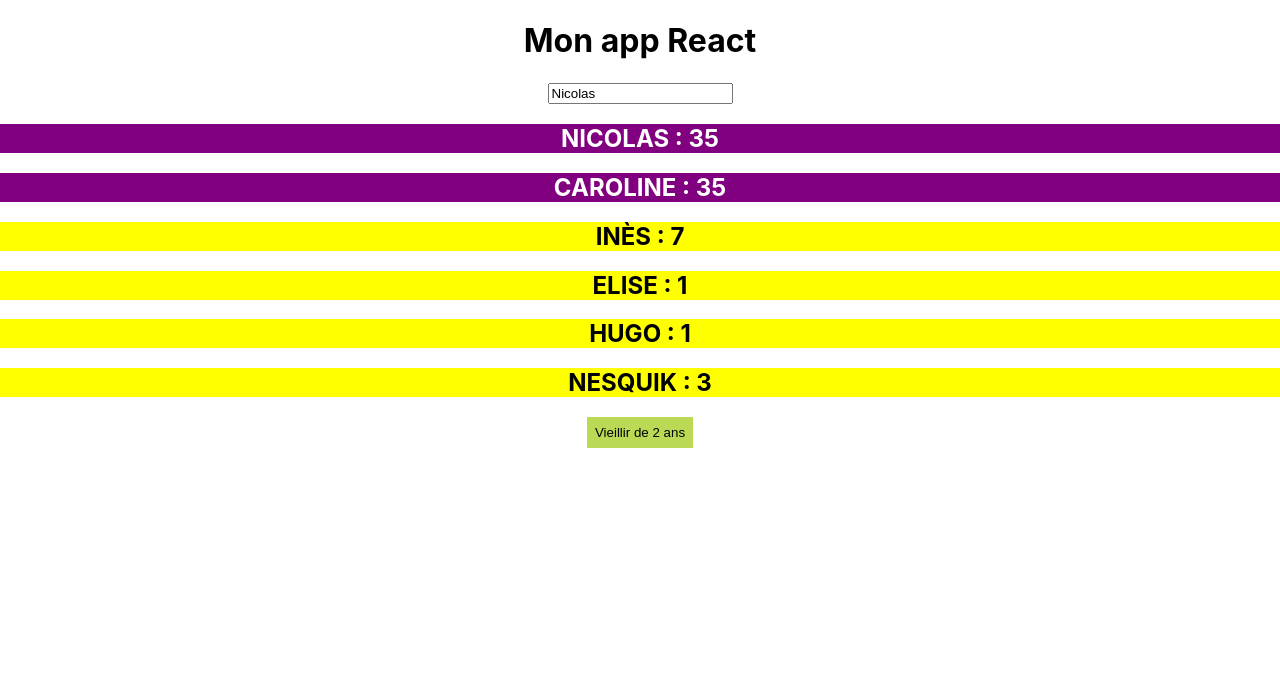
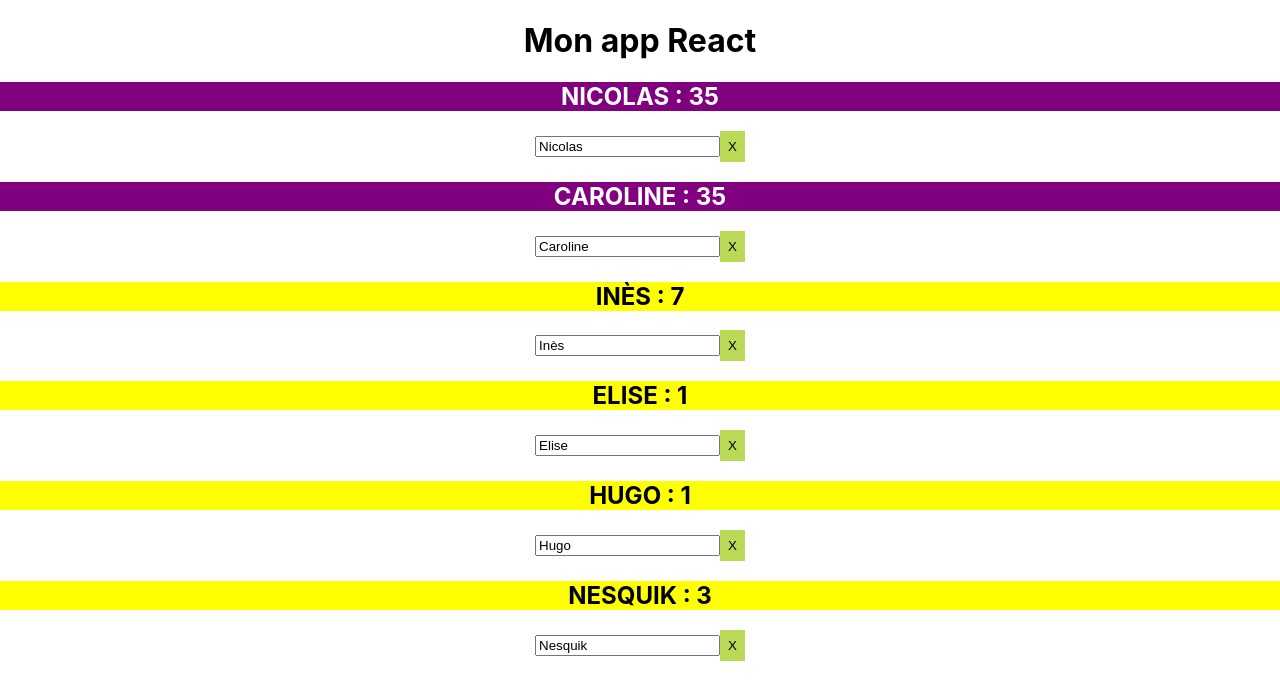
Before and after one commit to Nikuspokus/udemy-vuejs-49h, a React (Create React App) app in the folder premier-projet-react/: page / in a window 1280 px wide. Shown: the top 700 px of the page. Built offline with nearby package versions, Linux system fonts and the light colour scheme.

Commit message:
Chap 39 - Event et Argument dans une liste

```diff
--- a/premier-projet-react/src/App.js
+++ b/premier-projet-react/src/App.js
@@ -41,11 +41,11 @@ class App extends Component {
     famille.membre1.age += num;
     this.setState({ famille });
   };
-  handleChange = (event) => {
+  handleChange = (event, id) => {
     const famille = { ...this.state.famille };
     const nom = event.target.value;
     console.log(nom);
-    famille.membre1.nom = nom;
+    famille[id].nom = nom;
     this.setState({ famille });
   };
 
@@ -61,6 +61,12 @@ class App extends Component {
     this.setState({ isShow });
   };
 
+  cacherNom = id => {
+    const famille = { ...this.state.famille };
+    famille[id].nom = ' '
+    this.setState({ famille });
+  };
+
   render() {
     const { titre } = this.props;
     const { famille, isShow } = this.state;
@@ -71,10 +77,13 @@ class App extends Component {
       description = <strong>Je suis un garçon. </strong>
     }
     // Object.keys permet de trasformer en tableu de clé
+    // pour boucler autour d'un tableau le plus simple est de faire un "map"
     const liste = Object.keys(famille)
-    // pour boucler autour d'un tableau le plus simple est de faire un "map"
     .map(membre => (
       <Membre
+      key={membre}
+      handleChange={event => this.handleChange(event, membre)}
+      cacherNom={() => this.cacherNom(membre) }
       age={famille[membre].age}
       nom={famille[membre].nom} />
     ))
@@ -83,11 +92,6 @@ class App extends Component {
     return (
       <div className="App">
         <h1>{titre}</h1>
-        <input
-          value={famille.membre1.nom}
-          onChange={this.handleChange}
-          type="text"
-        />
         { liste }
         {/* {<Membre age={famille.membre5.age} nom={famille.membre5.nom}>
           { description }
@@ -95,7 +99,7 @@ class App extends Component {
             {isShow ? "Cacher" : "Montrer"}
           </button>
         </Membre>} */}
-        <Button vieillir={() => this.handleClick(2)} />
+        {/* <Button vieillir={() => this.handleClick(2)} /> */}
       </div>
     );
   }
--- a/premier-projet-react/src/components/Membre.js
+++ b/premier-projet-react/src/components/Membre.js
@@ -1,13 +1,20 @@
 import React, { Fragment } from "react";
 
-const Membre = ({ nom, age, children }) => {
+const Membre = ({ nom, age, children, cacherNom, handleChange }) => {
   return (
     <Fragment>
+
       <h2 style={{
         backgroundColor: age < 10 ? 'yellow' : 'purple',
         color: age < 10 ? 'black' : 'white' }}>
         {nom.toUpperCase()} : {age}{" "}
       </h2>
+      <input
+          value={nom}
+          onChange={handleChange}
+          type="text"
+        />
+      <button onClick={cacherNom}>X</button>
       {children ? <p>{children}</p> : <Fragment />}
     </Fragment>
   );
```
